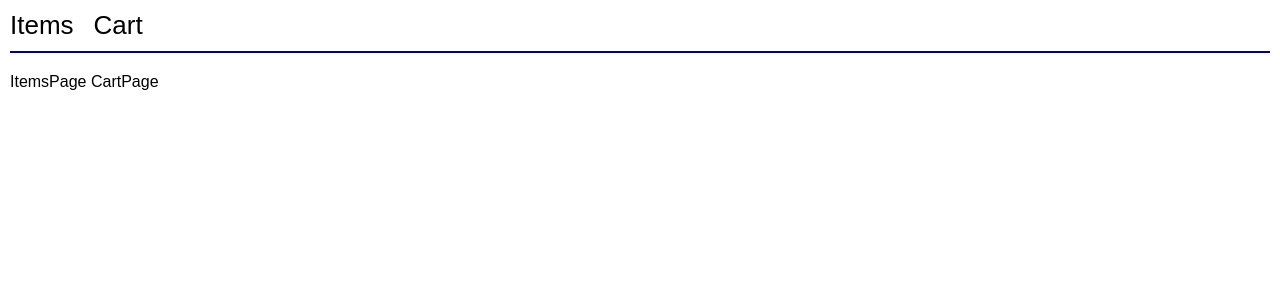
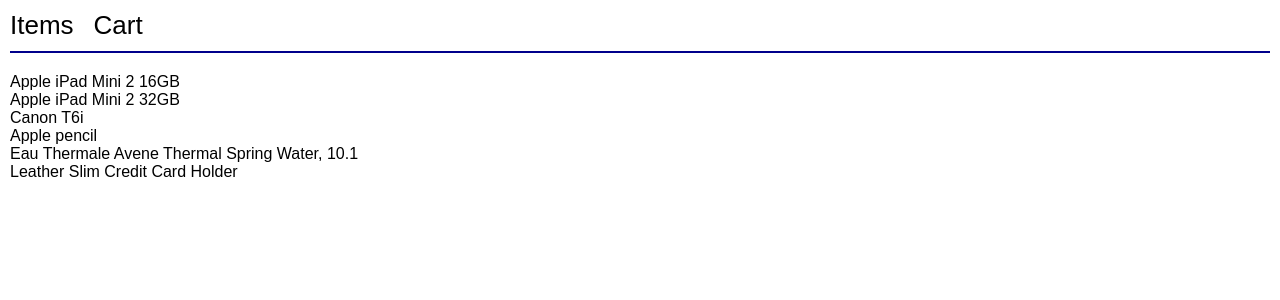
Before and after one commit to mavisluan/shopping_cart, a React (Create React App) app: page / in a window 1280 px wide. Shown: the top 300 px of the page. Built offline with nearby package versions, Linux system fonts and the light colour scheme.

Commit message:
Add ItemsPage

```diff
--- a/src/App.css
+++ b/src/App.css
@@ -13,5 +13,7 @@
 }
 
 .board {
+  display: flex;
+  flex-direction: column;
   padding-top: 20px;
 }
--- a/src/App.js
+++ b/src/App.js
@@ -1,6 +1,6 @@
 import React, { Component } from 'react';
 import { items } from './static-data'
-
+import ItemsPage from './ItemsPage'
 import './App.css';
 
 class App extends Component {
@@ -12,8 +12,7 @@
           <span>Cart</span>
         </div>
         <div className='board'>
-          ItemsPage
-          CartPage
+          <ItemsPage items={items}/>
         </div>
       </div>
     );
--- /dev/null
+++ b/src/ItemsPage.js
@@ -0,0 +1,11 @@
+import React from 'react'
+
+const ItemsPage = ({items}) => (
+    <div>
+        {items.map(item => (
+            <div>{item.name}</div>
+        ))}
+    </div>
+)
+
+export default ItemsPage
```
